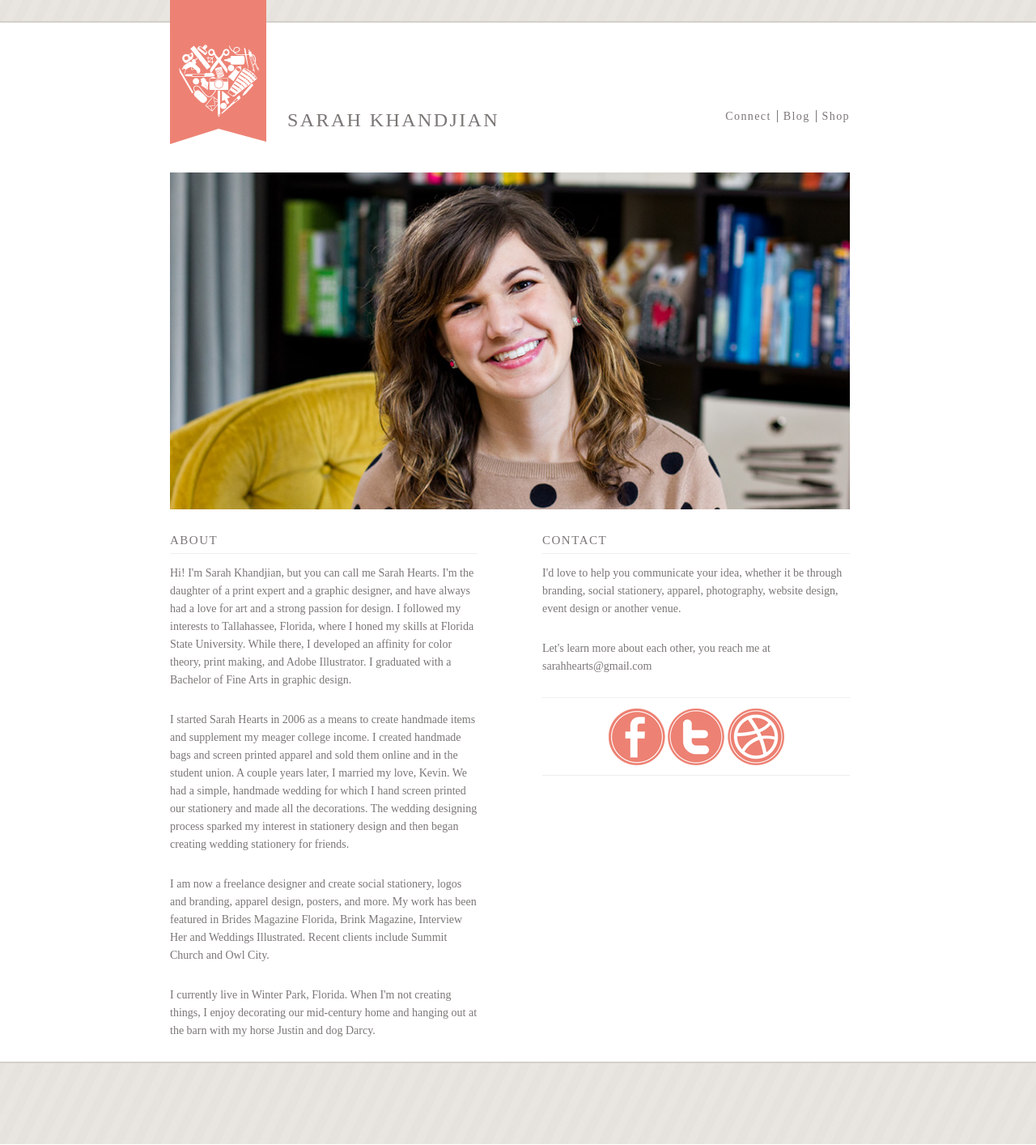
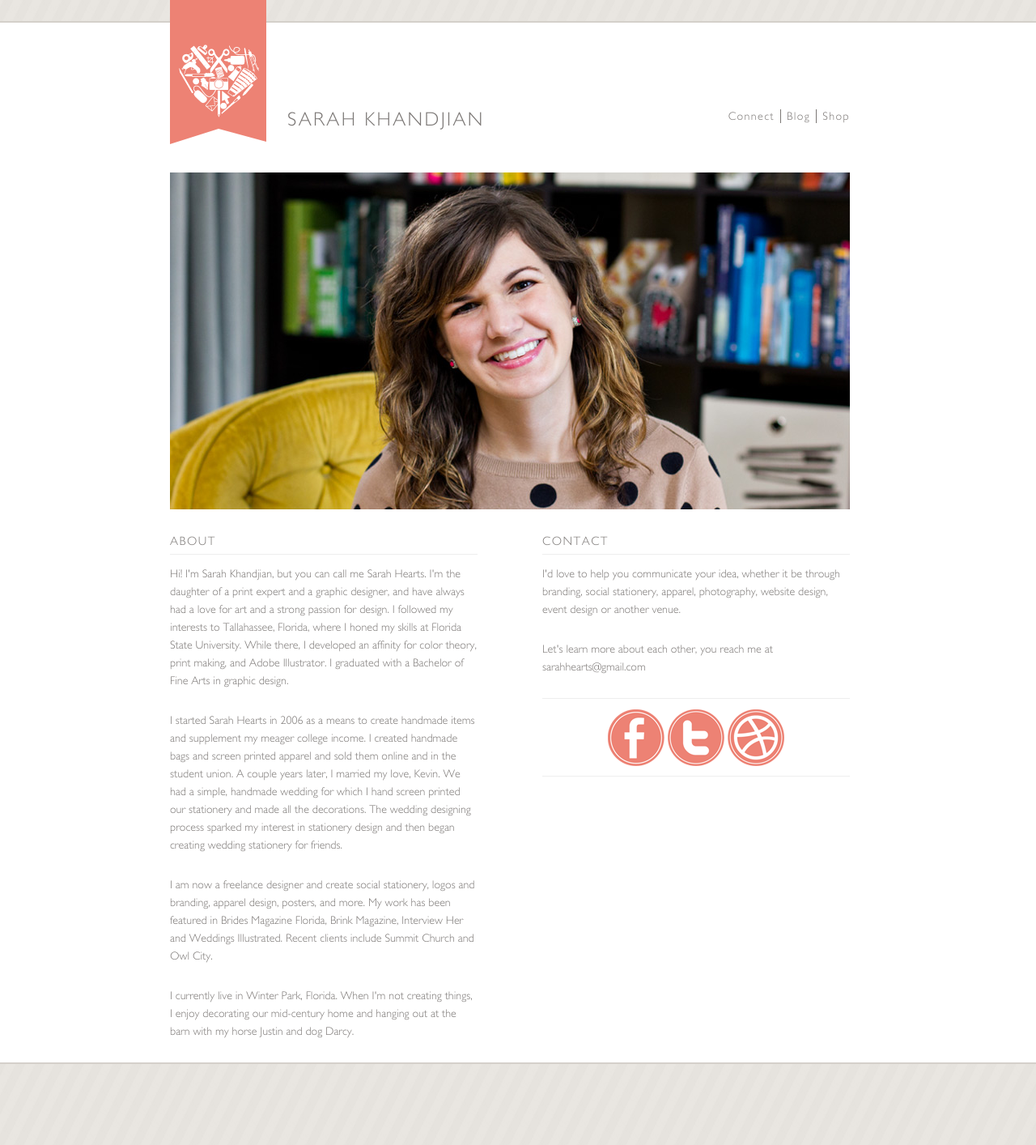
Before and after one commit to thewebguy/sarahhearts-portfolio, a PHP site: page /connect.php in a window 1280 px wide. Shown: the whole page at 81% size. Run offline with PHP 8.4, Linux system fonts and the light colour scheme; some libraries are stand-ins or nearby versions.

Commit message:
add web fonts

```diff
--- a/css/style.css
+++ b/css/style.css
@@ -1,3 +1,15 @@
+@font-face {
+    font-family: 'gsl';
+    src: url('/portfolio/css/gsl-webfont.eot');
+    src: url('/portfolio/css/gsl-webfont.eot?#iefix') format('embedded-opentype'),
+         url('/portfolio/css/gsl-webfont.woff') format('woff'),
+         url('/portfolio/css/gsl-webfont.ttf') format('truetype'),
+         url('/portfolio/css/gsl-webfont.svg#gill_sans_lightregular') format('svg');
+    font-weight: normal;
+    font-style: normal;
+
+}
+
 body {
 	background: url(/portfolio/img/stripe-bg.jpg);
 }
@@ -16,7 +28,7 @@ body {
 	top: 0;
 	padding: 128px 0 0 145px;
 	height: 52px;
-	font-family: "Gill Sans Light";
+	font-family: "gsl";
 	text-transform: uppercase;
 	font-size: 24px;
 	font-weight: 100;
@@ -28,7 +40,7 @@ body {
 }
 
 .projects, .menu, .projects a, .menu a {
-	font-family: "Gill Sans Light";
+	font-family: "gsl";
 	font-size: 14px;
 	color: #7b7775;
 	line-height: 22px;
@@ -134,7 +146,6 @@ body {
 	padding-bottom: 5px;
 }
 
-
 @media (max-width: 767px) {
 	body {
 		padding: 0 !important;
```
Also changed, not shown: css/gsl-webfont.svg (added), css/gsl-webfont.ttf (added), css/gsl-webfont.woff (added), 1 other file.
